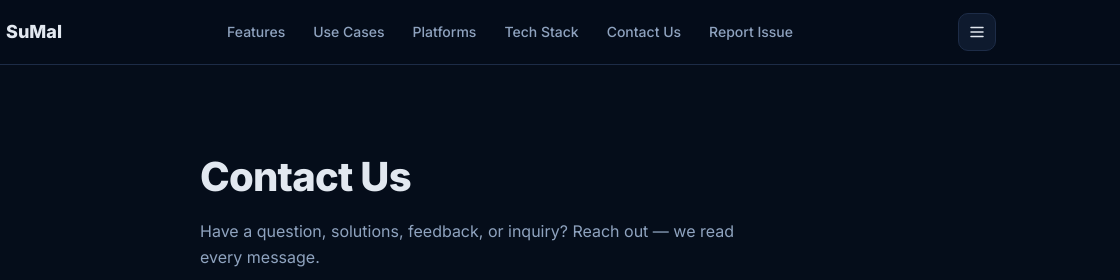
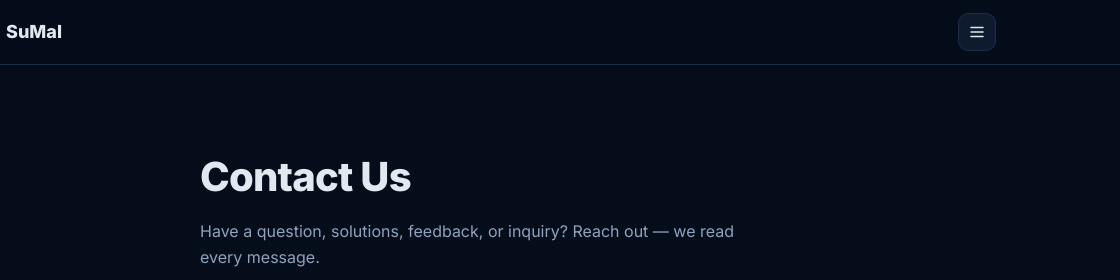
Before and after one commit to AungThuMyint/SuMal, a plain HTML site: page contact.html in a window 1280 px wide. Shown: the top 280 px of the page, 160-1280 px from the left. Drawn offline with Linux system fonts and the light colour scheme.

Commit message:
Use hamburger menu only at all screen widths

```diff
--- a/contact.html
+++ b/contact.html
@@ -28,7 +28,7 @@
       .nav { display: flex; align-items: center; justify-content: space-between; height: 64px; }
       .brand { display: flex; align-items: center; gap: 10px; font-weight: 800; font-size: 18px; color: var(--text); }
       .brand img { width: 32px; height: 32px; border-radius: 8px; }
-      .nav-links { display: flex; align-items: center; gap: 28px; font-size: 14px; font-weight: 500; }
+      .nav-links { display: none; }
       .nav-links a { color: var(--muted); }
       .nav-links a:hover { color: var(--text); text-decoration: none; }
       .btn { display: inline-flex; align-items: center; gap: 8px; padding: 10px 18px; border-radius: 10px; font-weight: 700; font-size: 14px; background: var(--accent); color: #03131c; border: none; cursor: pointer; transition: transform .15s ease, box-shadow .15s ease; }
```
Also changed, not shown: index.html (+1 -1 lines), report.html (+1 -1 lines).
